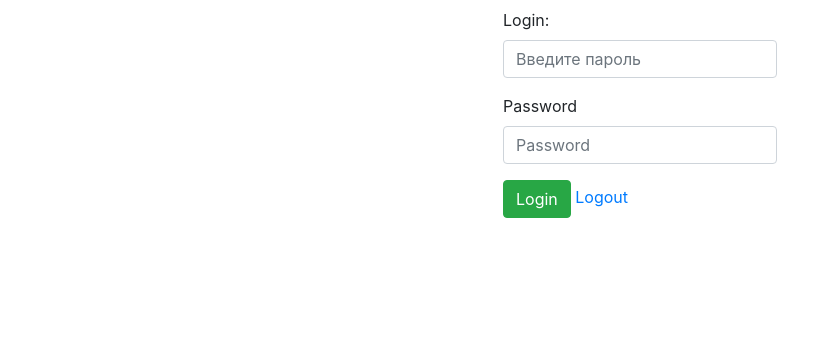
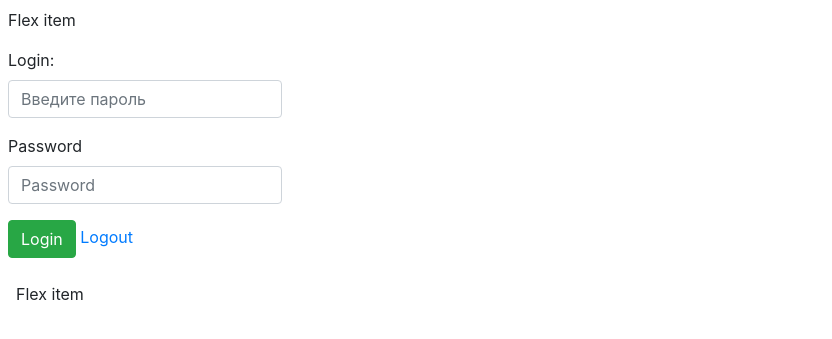
Before and after one commit to RoboInterativo/robocms, a Python web app: template robocms_app/templates/base_admin.html in a window 1280 px wide. Shown: the top 339 px of the page, without its empty margins (0-832 px from the left). Run offline with Jinja, Linux system fonts and the light colour scheme; the template is opened without the code that fills it, so the values that code supplies are empty; some libraries are stand-ins or nearby versions.

```diff
--- a/robocms_app/templates/base_admin.html
+++ b/robocms_app/templates/base_admin.html
@@ -12,16 +12,12 @@
     <title>Hello, world!</title>
 </head>
 <body>
-
-<div class="d-flex flex-column bd-highlight mb-3">
-
-    <div class="p-2 bd-highlight align-self-center">
-
-
-        <form action="/login" method="post">
+<div class="d-flex align-items-start flex-column" style="height: 200px;">
+  <div class="mb-auto p-2">Flex item</div>
+  <div class="p-2"><form action="/login" method="post">
     <div class="form-group">
 
-                {{ message }}
+         {{  message }}
         <div class="form-group">
             <label for="exampleInputEmail1">Login:</label>
             <input type="email" name="login" class="form-control" id="exampleInputEmail1"
@@ -37,15 +33,18 @@
         </div>
 
         <!--<input type="submit" value="Login"> -->
-                <input class="btn btn-success" type="submit" value="Login">
+        <input class="btn btn-success" type="submit"  value="Login">
 
 </form>
         <a href="/logout">Logout</a>
+
 </div>
-    <div class="p-2 bd-highlight align-self-center">
+  <div class="p-2">Flex item</div>
 </div>
 
-</div>
+
+
+
 
 
 <!-- Optional JavaScript -->
```
Lines whose indentation alone changed are shown as unchanged.
